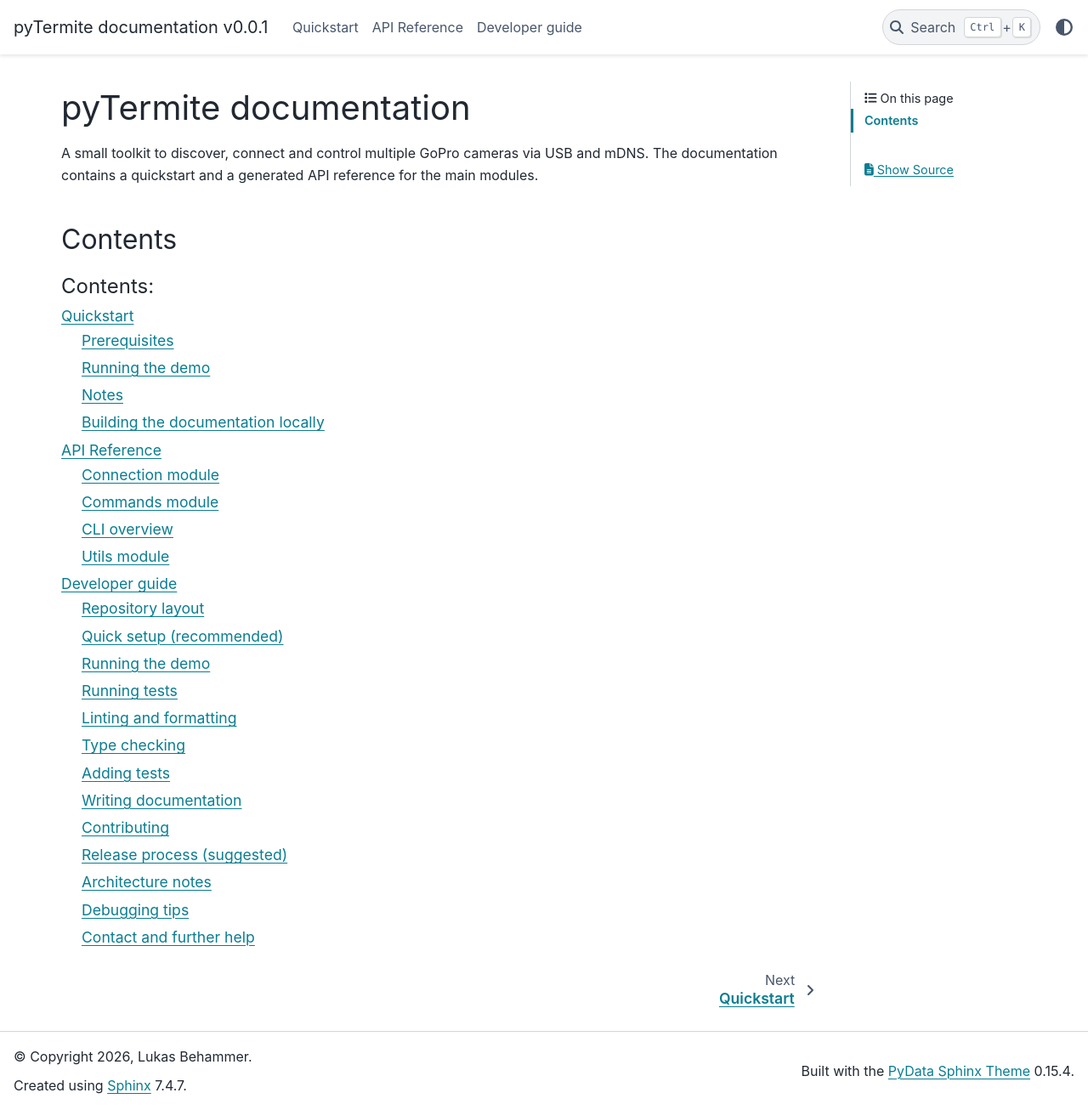
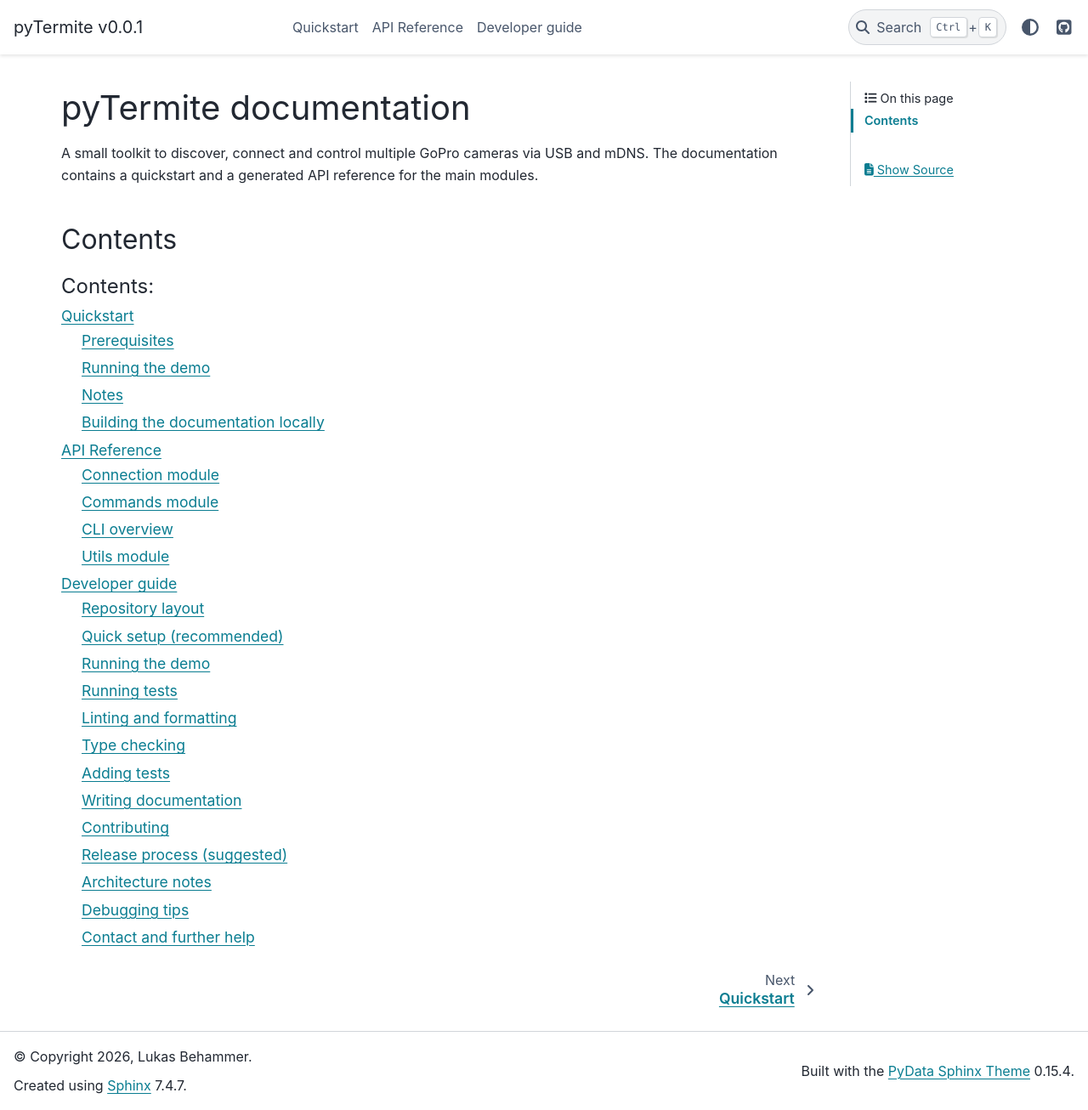
Before and after one commit to cimt-unia/pyTermite, a Sphinx documentation site: the page built from docs/source/index.rst, in a window 1280 px wide and 1306 px high. Shown: the whole window at 85% size. Built offline with Sphinx 7.4.7 and the PyData theme 0.15.4, drawn with Linux system fonts in a browser that asks for light colours.

Commit message:
docs: update sphinx config
add logo, add github link to header, configure for readthedocs, change html title

```diff
--- a/docs/source/conf.py
+++ b/docs/source/conf.py
@@ -2,6 +2,8 @@
 #
 # For the full list of built-in configuration values, see the documentation:
 # https://www.sphinx-doc.org/en/master/usage/configuration.html
+
+import os
 
 # -- Project information -----------------------------------------------------
 # https://www.sphinx-doc.org/en/master/usage/configuration.html#project-information
@@ -45,7 +47,24 @@
 html_theme = 'pydata_sphinx_theme'
 html_static_path = ['_static']
 html_favicon = '../../branding/logo.png'
-html_title = f"{project} documentation v{release}"
+html_title = f"{project} v{release}"
+html_baseurl = os.environ.get("READTHEDOCS_CANONICAL_URL", "/")
+html_logo = "../../branding/logo.png"
+html_theme_options = {
+    "icon_links": [
+        {
+            # Label for this link
+            "name": "GitHub",
+            # URL where the link will redirect
+            "url": "https://github.com/cimt-unia/pyTermite",  # required
+            # Icon class (if "type": "fontawesome"), or path to local image (if "type": "local")
+            "icon": "fa-brands fa-square-github",
+            # The type of image to be used (see below for details)
+            "type": "fontawesome",
+        }
+   ]
+}
+
 
 # -- Options for Autodoc -----------------------------------------------------
 autodoc_member_order = "groupwise"
```
